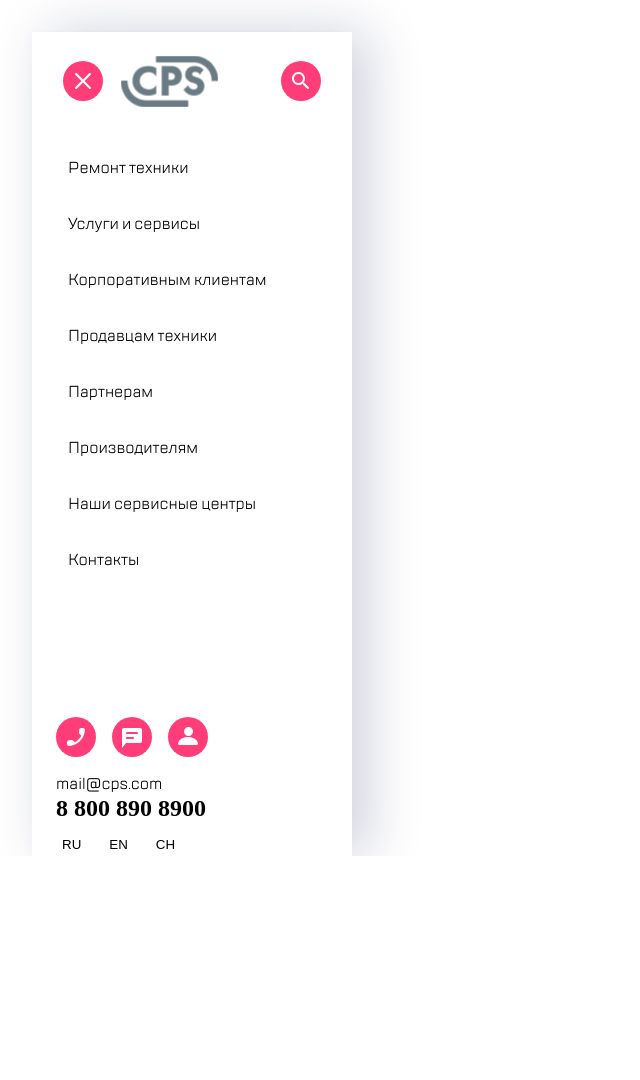
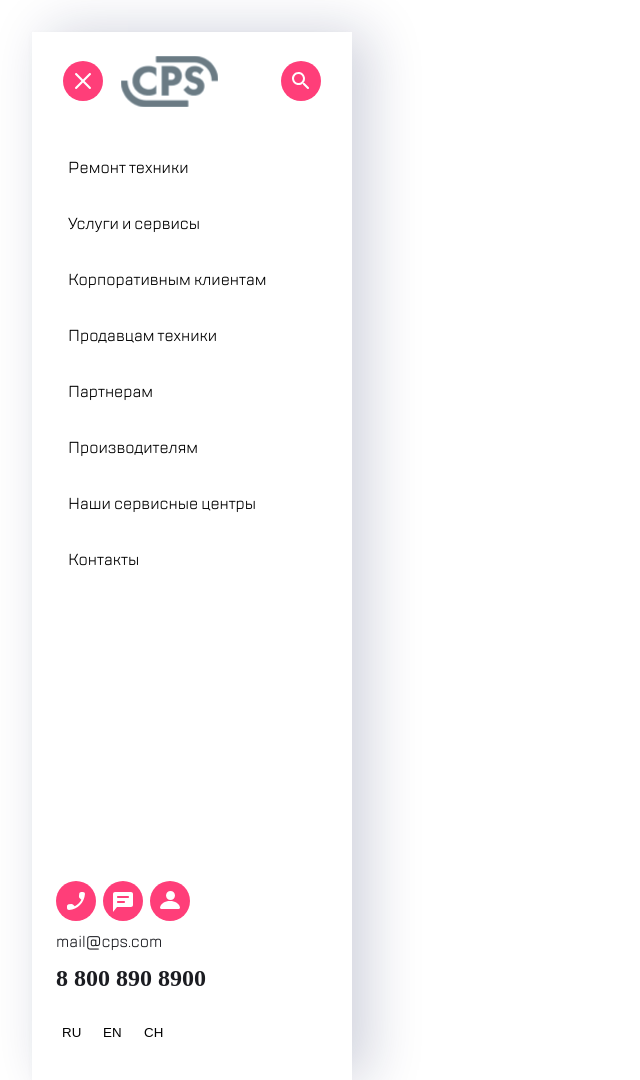
Before and after one commit to Ushakov341/github.io, a plain HTML site: page index.html in a window 1280 px wide. Shown: the whole page, without its empty margins (0-640 px from the left). Before the commit the page ends 856 px from the top, so only its background shows below. Drawn offline with Linux system fonts and the light colour scheme.

Commit message:
Bug fix left menu

```diff
--- a/index.html
+++ b/index.html
@@ -33,22 +33,33 @@
     </section>
 
     <footer class="footer">
-      <section class="footer__buttons">
+      <div class="footer__buttons">
         <button class="footer__call button"></button>
         <button class="footer__message button"></button>
         <button class="footer__profile button"></button>
-      </section>
+      </div>
 
-      <span class="email">mail@cps.com</span>
-      <br>
-      <span class="number">8 800 890 8900</span>
+      <adress class="contacts">
+          <a class="contacts__email" href = "mailto: mail@cps.com">
+              mail@cps.com
+          </a>
 
-      <section class="languages">
-        <button class="languages__ru">RU</button>
-        <button class="languages__en">EN</button>
-        <button class="languages__ch">CH</button>
-      </section>
+          <a class="contacts__tel" href = "tel: 88008908900">
+              8 800 890 8900
+          </a>
+      </adress>
 
-    </footer>
+      <ul class="footer__langs footer__buttons">
+          <li class="footer__item">
+              <button class="footer__lang">RU</button>
+          </li>
+          <li class="footer__item">
+              <button class="footer__lang">EN</button>
+          </li>
+          <li class="footer__item">
+              <button class="footer__lang">CH</button>
+          </li>
+      </ul>
+  </footer>
   </body>
 </html>
--- a/style.css
+++ b/style.css
@@ -1,7 +1,7 @@
 @font-face {
   font-family: "TTLakes-Medium";
   font-style: medium;
-  font-weight:900;
+  font-weight: 900;
   src: local("TTLakes-Medium"),
     url("/Fonts/TTLakes/TTLakes-Medium") format("woff");
 
@@ -18,13 +18,12 @@
   flex-direction: column;
   justify-content: space-between;
   width: 320px;
-  height: 100vh;
+  height: 1024px;
   position: absolute;
   left: 24px;
   top: 24px;
   padding-top: 24px;
-  box-shadow: 16px 0 52px 0 #0E185033,
-  -2px 0 4px #454F7E05;
+  box-shadow: 16px 0 52px 0 #0e185033, -2px 0 4px #454f7e05;
 }
 
 .top__header {
@@ -65,76 +64,106 @@
 .menu__items li:focus {
   font-style: "TTLakes-Medium";
   font-weight: 400;
-  color: #7E7E82;
-  border-left: 3px solid #41F6D7;
+  color: #7e7e82;
+  border-left: 3px solid #41f6d7;
   border-radius: 2%;
   transform: scale(1.1);
   transition-duration: 0.2s;
   cursor: pointer;
 }
 
-.top__burger-2:hover, .top__search:hover,
-.top__burger-2:active, .top__search:active,
-.top__burger-2:focus, .top__search:focus {
+.top__burger-2:hover,
+.top__search:hover,
+.top__burger-2:active,
+.top__search:active,
+.top__burger-2:focus,
+.top__search:focus {
   transform: scale(1.2);
   transition-duration: 0.3s;
 }
 
 .footer {
+  display: flex;
+  flex-direction: column;
   padding-left: 24px;
 }
 
 .footer__buttons {
   display: flex;
-  justify-content: start;
-  align-items: center;
-  gap: 16px;
-  margin-bottom: 16px;
+  justify-content: flex-start;
+  padding: 0;
+  gap: 7px;
 }
 
-.footer__buttons >*:hover,
-.footer__buttons >*:active,
-.footer__buttons >*:focus {
+.button {
+  border: none;
+  background-color: white;
+}
+
+.footer__buttons > *:hover,
+.footer__buttons > *:active,
+.footer__buttons > *:focus {
   transform: scale(1.2);
   transition-duration: 0.3s;
 }
 
-.languages >*:hover,
-.languages >*:active,
-.languages >*:focus {
-  transform: scale(1.2);
-  transition-duration: 0.3s;
+.footer__item {
+  list-style-type: none;
 }
 
-.languages {
-  display: flex;
-  justify-content: start;
-  align-items: center;
-  gap: 16px;
+.contacts__email {
+  display: block;
+  font-family: "TTLakes-Regular";
+  font-weight: 500;
+  font-size: 16px;
   height: 24px;
-  margin-bottom: 32x;
   margin-top: 10px;
+  margin-bottom: 10px;
+  color: #1b1c21;
+  text-decoration: none;
 }
 
-.languages >* {
-  background-color: white;
-  border: none;
+.contacts__tel {
+  font-family: "TTLakes-Medium";
+  font-size: 24px;
+  font-weight: 700;
+  height: 32px;
+  margin-top: 22px;
+  color: #1b1c21;
+  text-decoration: none;
 }
 
-.email {
-  font-size: 16px;
-  margin-top: 16px;
+.footer__langs {
+  display: flex;
+  justify-content: space-between;
+  align-items: center;
+  box-sizing: border-box;
+  margin-top: 40px;
+  gap: 16px;
+  padding-bottom: 32px;
+  margin-top: 40px;
+  height: 24px;
+  width: 87px;
 }
 
-.number {
-  font-size: 24px;
-  font-family: "TTLakes-Medium";
-  font-weight: 800;
-  margin-top: 12px;
+.footer__lang {
+  border: none;
+  background-color: inherit;
+  width: 25px;
+  height: 24px;
+  margin: 0;
+  transition: color 0.2s ease-in-out;
+}
 
+.footer__lang:hover,
+.footer__lang:active,
+.footer__lang:focus {
+  color: #7e7e82;
+  margin-left: 20px;
+  cursor: pointer;
+  margin: 0;
 }
 /*конец бокового меню */
-
 
 .body {
   margin: 0;
@@ -176,7 +205,8 @@
   border: none;
 }
 
-.header__call, .footer__call {
+.header__call,
+.footer__call {
   background: url(images/call.svg) no-repeat center;
   min-width: 40px;
   min-height: 40px;
@@ -184,7 +214,8 @@
   border: none;
 }
 
-.header__message, .footer__message {
+.header__message,
+.footer__message {
   background: url(images/chat.svg) no-repeat center;
   min-width: 40px;
   min-height: 40px;
@@ -192,7 +223,8 @@
   border: none;
 }
 
-.header__profile, .footer__profile {
+.header__profile,
+.footer__profile {
   background: url(images/profile.svg) no-repeat center;
   min-width: 40px;
   min-height: 40px;
@@ -208,7 +240,7 @@
   border: none;
 }
 
-.top__search  {
+.top__search {
   background: url(images/search.svg) no-repeat center;
   min-width: 40px;
   min-height: 40px;
@@ -216,7 +248,7 @@
   border: none;
 }
 
-.header__status  {
+.header__status {
   background: url(images/checkstatus.svg) no-repeat center;
   min-width: 40px;
   min-height: 40px;
@@ -333,7 +365,6 @@
 }
 
 @media screen and (max-width: 768px) {
-
   .header__call,
   .header__message,
   .header__profile,
@@ -454,7 +485,6 @@
   .main__photo {
     margin: 0;
     width: 60vw;
-
   }
 }
 
@@ -473,8 +503,6 @@
     align-items: center;
     padding-top: 24px;
     width: 100%;
-
-
   }
 
   .headline__title {
@@ -493,10 +521,11 @@
     gap: 8px;
   }
 
-  .headline__repair, .headline__status {
+  .headline__repair,
+  .headline__status {
     display: flex;
     justify-content: space-between;
-    align-items:center;
+    align-items: center;
     text-decoration: none;
     color: #1b1c21;
     font-size: 2vh;
@@ -529,6 +558,5 @@
   .main__photo {
     margin: 0;
     width: 50vw;
-
   }
 }
```
